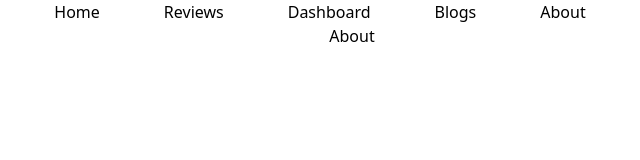
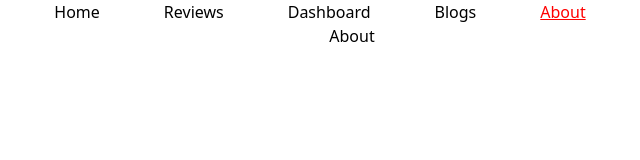
Before and after one commit to FarhanSafin/Product-Analysis-BAT-, a React (Create React App) app: page /about in a window 1280 px wide. Shown: the top 160 px of the page, without its empty margins (288-928 px from the left). Built offline with nearby package versions, Linux system fonts and the light colour scheme.

Commit message:
NavBar done partially

```diff
--- /dev/null
+++ b/src/components/CustomLink/CustomLink.js
@@ -0,0 +1,21 @@
+import React from 'react';
+import { Link, useMatch, useResolvedPath } from 'react-router-dom';
+
+function CustomLink({ children, to, ...props }) {
+    let resolved = useResolvedPath(to);
+    let match = useMatch({ path: resolved.pathname, end: true });
+
+    return (
+      <div>
+        <Link
+          style={{ color: match ? 'red':'black', textDecoration: match ? "underline" : "none" }}
+          to={to}
+          {...props}
+        >
+          {children}
+        </Link>
+      </div>
+    );
+  }
+
+export default CustomLink;
--- a/src/components/Link/Link.js
+++ /dev/null
@@ -1,12 +0,0 @@
-import React from 'react';
-
-const Link = (props) => {
-    const {name, link} = props.route
-    return (
-        <li className='mr-16'>
-            <a href={link}>{name}</a>
-        </li>
-    );
-};
-
-export default Link;
--- a/src/components/Navbar/Navbar.js
+++ b/src/components/Navbar/Navbar.js
@@ -1,5 +1,5 @@
 import React from 'react';
-import Link from '../Link/Link';
+import Navigate from '../Navigate/Navigate';
 
 const Navbar = () => {
 
@@ -15,20 +15,13 @@ const Navbar = () => {
         <nav>
             <ul className='md:flex justify-center'>
                 {
-                    routes.map(route => <Link
+                    routes.map(route => <Navigate
                     key={route.id}
                     route={route}
-                    ></Link>)
+                    ></Navigate>)
                 }
             </ul>
         </nav>
-
-
-
-
-
-
-
     );
 };
 
--- /dev/null
+++ b/src/components/Navigate/Navigate.js
@@ -0,0 +1,13 @@
+import React from 'react';
+import CustomLink from '../CustomLink/CustomLink';
+
+const Navigate = (props) => {
+    const {name, link} = props.route
+    return (
+        <li className='mr-16'>
+            <CustomLink to={link}>{name}</CustomLink>
+        </li>
+    );
+};
+
+export default Navigate;
```
